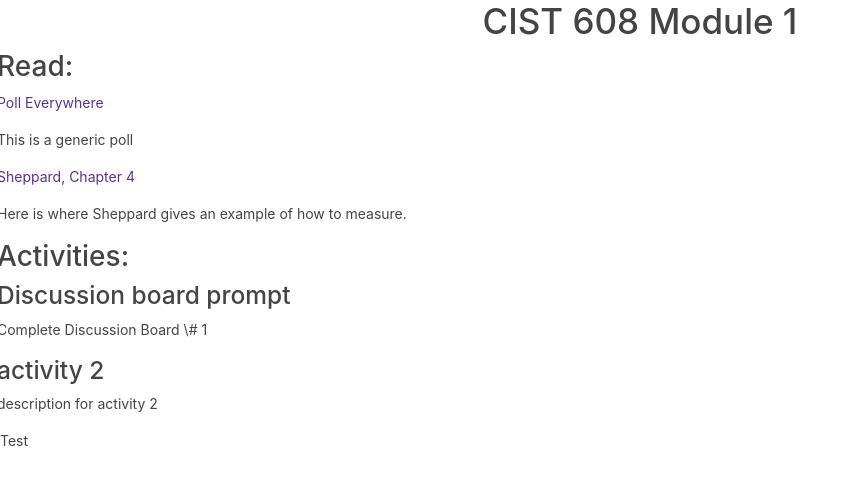
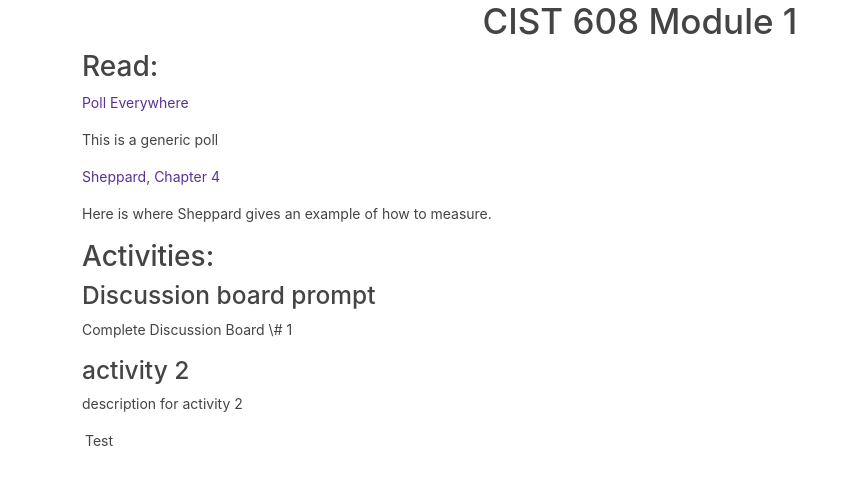
Before and after one commit to loganrath/libwtf, a Jekyll site: the page built from 608-module1.md, in a window 1280 px wide. Shown: the top 485 px of the page, without its empty margins (0-858 px from the left). Built offline with Jekyll 4.4.1, drawn with Linux system fonts in a browser that asks for light colours; nearby versions of some CDN libraries.

Commit message:
Update yamlmodule.html

```diff
--- a/_layouts/yamlmodule.html
+++ b/_layouts/yamlmodule.html
@@ -8,10 +8,10 @@
   <link rel="stylesheet" href="https://cdn.jsdelivr.net/npm/bootswatch@4.5.2/dist/pulse/bootstrap.min.css" />
 </head>
 <body>
-<header>
+<header class="container">
 <h1 style="text-align: center;">{{ page. title}}</h1>
 </header>
-<div id="content-wrapper">
+<div id="content-wrapper" class="container">
   <div id="content">
   <div class="row">
     <h2>Read:</h2>
```
